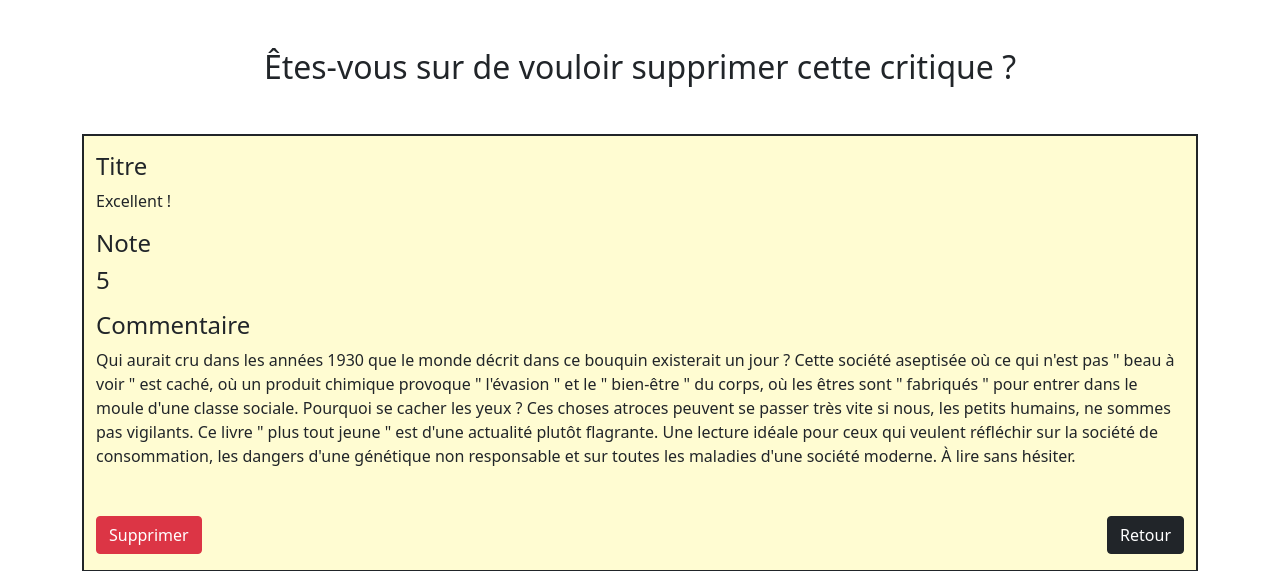
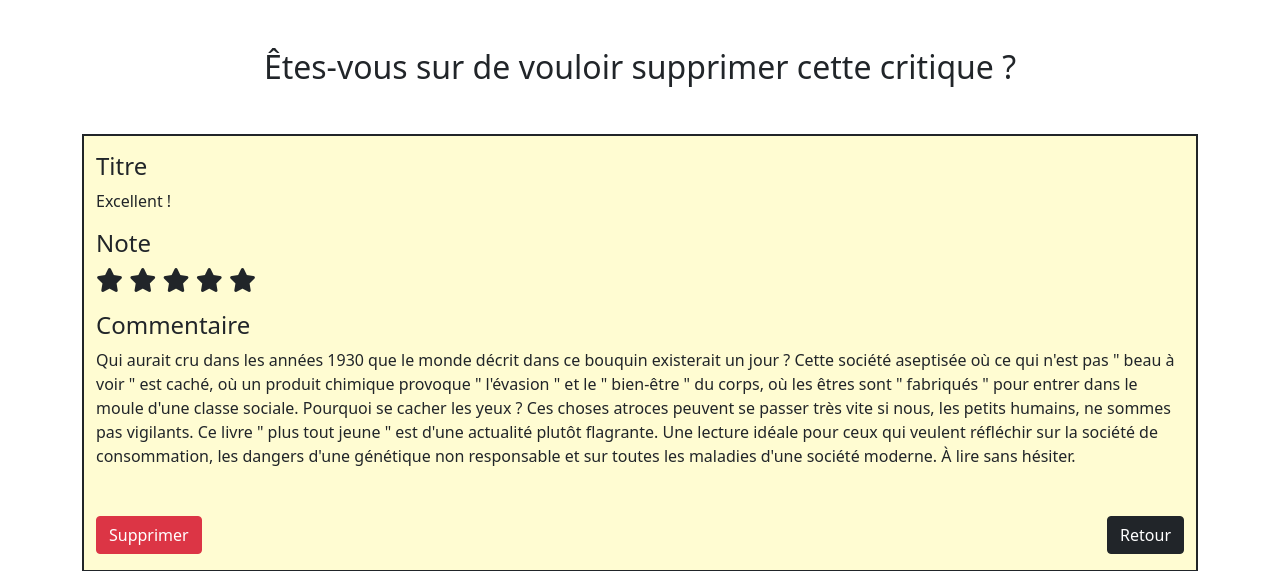
Before and after one commit to Papiex/LITReview-Web-Application, a Django app: page /review/delete_review/16/ in a window 1280 px wide. Shown: the part 56-627 px from the top of the page. Run offline with Django 4.2, Linux system fonts and the light colour scheme; a user stored in the database is signed in; data comes from the database, SQL or seed files in the repository; both versions use the stored data as it was after the commit; some libraries are stand-ins or nearby versions.

Commit message:
minor changes

```diff
--- a/litreview/review/forms/review_form.py
+++ b/litreview/review/forms/review_form.py
@@ -1,6 +1,7 @@
-from tkinter.messagebox import NO
 from django import forms
+
 from ..models.review import Review
+
 
 class ReviewForm(forms.ModelForm):
     """Review Form"""
@@ -12,7 +13,7 @@ class ReviewForm(forms.ModelForm):
         ('4', '4'),
         ('5', '5'),
     )
-    rating = forms.ChoiceField(widget=forms.RadioSelect(), choices=NOTES)
+    rating = forms.ChoiceField(widget=forms.RadioSelect(attrs = {'class' : 'form-check-input'}), choices=NOTES)
 
 
     class Meta:
--- a/litreview/review/templates/review/delete_review.html
+++ b/litreview/review/templates/review/delete_review.html
@@ -7,7 +7,7 @@
                 <h4 class="mt-3">Titre</h4>
                 {{ review.headline }}
                 <h4 class="mt-3">Note</h4>
-                <h4>{{ review.rating|safe }}</h4>
+                <h4>{% include 'review/star_snippet_delete.html' %}</h4>
                 <h4 class="mt-3">Commentaire</h4>
                 {{ review.body }}
             </div>
--- a/litreview/review/templates/review/edit_review.html
+++ b/litreview/review/templates/review/edit_review.html
@@ -33,7 +33,11 @@
                 <h4>Titre</h4>
                 {{ edit_form.headline }}
                 <h4 class="mt-3">Note</h4>
-                {{ edit_form.rating }}
+                {% for radio in edit_form.rating %}
+                    <div class="form-check form-check-inline">
+                        {{ radio }}
+                    </div>
+                {% endfor %}
                 <h4 class="mt-3">Commentaire</h4>
                 {{ edit_form.body }}
                 {% csrf_token %}
--- a/litreview/review/templates/review/edit_ticket.html
+++ b/litreview/review/templates/review/edit_ticket.html
@@ -2,7 +2,7 @@
 {% block content %}
     <h2 class="mt-5 mb-5 text-center">Modifier le ticket</h2>
     <div class="container">
-        <div class="border border-dark border-2">
+        <div id="color-ticket" class="border border-dark border-2">
             <form method="post" enctype="multipart/form-data">
                 {% csrf_token %}
                 <div class="d-flex justify-content-between mt-3">
--- /dev/null
+++ b/litreview/review/templates/review/star_snippet_delete.html
@@ -0,0 +1,37 @@
+{% if review.rating == 0 %}
+    <i class="fa-regular fa-star"></i>
+    <i class="fa-regular fa-star"></i>
+    <i class="fa-regular fa-star"></i>
+    <i class="fa-regular fa-star"></i>
+    <i class="fa-regular fa-star"></i>
+{% elif review.rating == 1 %}
+    <i class="fa-solid fa-star"></i>
+    <i class="fa-regular fa-star"></i>
+    <i class="fa-regular fa-star"></i>
+    <i class="fa-regular fa-star"></i>
+    <i class="fa-regular fa-star"></i>
+{% elif review.rating == 2 %}
+    <i class="fa-solid fa-star"></i>
+    <i class="fa-solid fa-star"></i>
+    <i class="fa-regular fa-star"></i>
+    <i class="fa-regular fa-star"></i>
+    <i class="fa-regular fa-star"></i>
+{% elif review.rating == 3 %}
+    <i class="fa-solid fa-star"></i>
+    <i class="fa-solid fa-star"></i>
+    <i class="fa-solid fa-star"></i>
+    <i class="fa-regular fa-star"></i>
+    <i class="fa-regular fa-star"></i>
+{% elif review.rating == 4 %}
+    <i class="fa-solid fa-star"></i>
+    <i class="fa-solid fa-star"></i>
+    <i class="fa-solid fa-star"></i>
+    <i class="fa-solid fa-star"></i>
+    <i class="fa-regular fa-star"></i>
+{% elif review.rating == 5 %}
+    <i class="fa-solid fa-star"></i>
+    <i class="fa-solid fa-star"></i>
+    <i class="fa-solid fa-star"></i>
+    <i class="fa-solid fa-star"></i>
+    <i class="fa-solid fa-star"></i>
+{% endif %}
--- a/litreview/review/templates/review/ticket_creation.html
+++ b/litreview/review/templates/review/ticket_creation.html
@@ -2,7 +2,7 @@
 {% block content %}
     <h2 class="text-center mt-5 mb-5">Créer un ticket</h2>
     <div class="container mb-3">
-        <div class="border border-dark border-2">
+        <div id="color-ticket" class="border border-dark border-2">
             <h3 class="ms-2 mb-4">Livre/Article</h4>
 
             <form class="ms-4" method="post" enctype="multipart/form-data">
```
Also changed, not shown: litreview/review/templates/review/review_creation.html (+8 -4 lines), litreview/review/templates/review/review_creation_ticket.html (+6 -2 lines), litreview/db.sqlite3.
